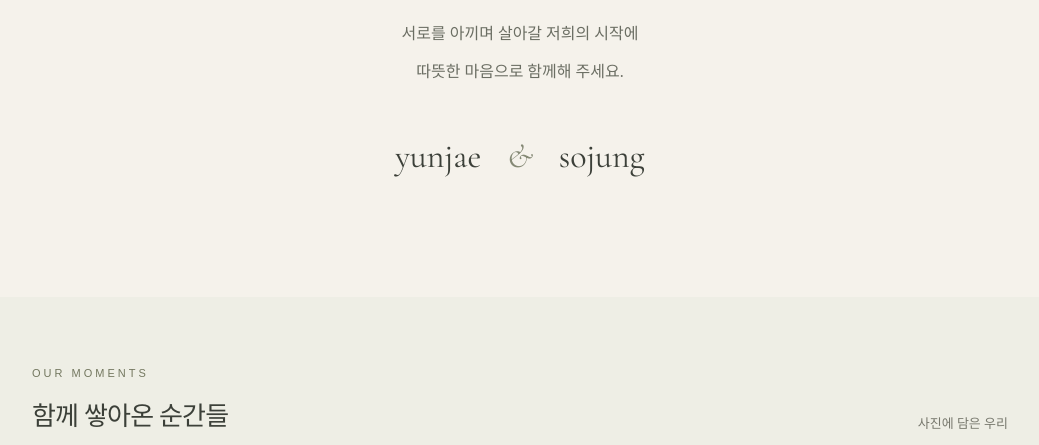
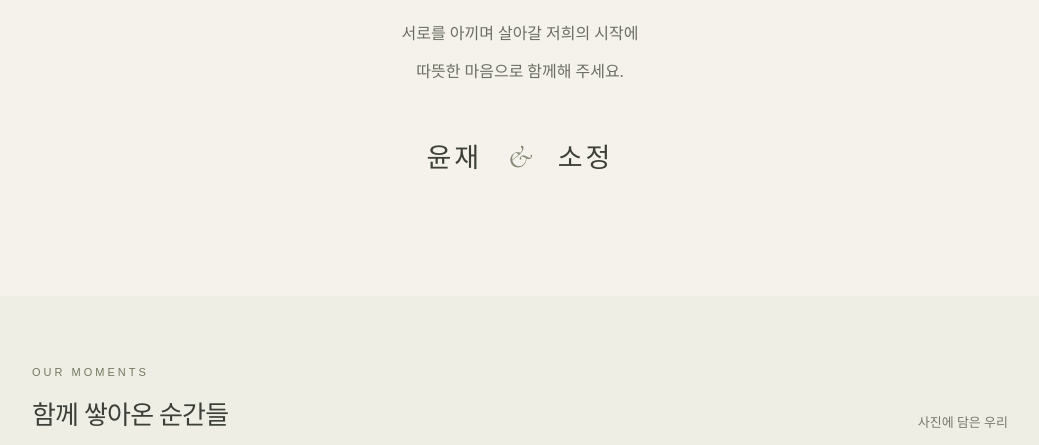
Before and after one commit to yunjae125/yswedding, a website: page public/index.html in a window 1280 px wide. Shown: the part 1140-1585 px from the top of the page, without its empty margins (120-1159 px from the left). Drawn offline with nearby package versions, Linux system fonts and the light colour scheme; no server answers.

Commit message:
Use Korean names in invitation signature

```diff
--- a/public/index.html
+++ b/public/index.html
@@ -34,6 +34,9 @@
 .photo-surface{display:block;width:100%;height:100%;background:center/cover no-repeat;filter:saturate(.6);pointer-events:none}
 .viewer-photo{width:100%;height:100%;background:center/contain no-repeat;pointer-events:none;flex-shrink:0}
 @media(max-width:700px){#cover{height:460px}}
+.signature{font-family:'Noto Serif KR',serif;font-size:27px;font-weight:400;letter-spacing:3px}
+.signature span{font-family:'Cormorant Garamond',serif;font-size:32px;letter-spacing:0;margin:0 16px}
+@media(max-width:700px){.signature{font-size:24px}.signature span{font-size:29px;margin:0 14px}}
 </style>
 </head>
 <body>
@@ -43,7 +46,7 @@
 <div class="hero-copy"><p class="eyebrow">TOGETHER, A NEW CHAPTER</p><h1>yunjae <em>&</em><br>sojung</h1><p class="hero-korean">우리의 모든 계절을 함께</p><p class="hero-date">2027. 04. 24. SAT · 11:00 AM</p><div class="fine-line"></div><p class="hero-note">서로의 오늘이 되어,<br>같은 내일을 걸어가려 합니다.</p><a class="text-link" href="#invitation">초대의 마음</a></div>
 <div class="hero-photo"><div id="cover" role="img" aria-label="햇살 속 두 사람의 웨딩 샘플 사진"></div><span class="photo-label">THE BEGINNING OF OUR FOREVER</span></div>
 </section>
-<section class="invitation" id="invitation"><p class="eyebrow">YOU ARE INVITED</p><h2>소중한 당신을 초대합니다</h2><p>평범한 하루도 함께라서 특별해지는 사람.<br>그 사람과 이제, 한 걸음 더 나아갑니다.</p><p>서로를 아끼며 살아갈 저희의 시작에<br>따뜻한 마음으로 함께해 주세요.</p><div class="signature">yunjae <span>&</span> sojung</div></section>
+<section class="invitation" id="invitation"><p class="eyebrow">YOU ARE INVITED</p><h2>소중한 당신을 초대합니다</h2><p>평범한 하루도 함께라서 특별해지는 사람.<br>그 사람과 이제, 한 걸음 더 나아갑니다.</p><p>서로를 아끼며 살아갈 저희의 시작에<br>따뜻한 마음으로 함께해 주세요.</p><div class="signature">윤재 <span>&amp;</span> 소정</div></section>
 <section class="memories" id="gallery"><div class="gallery-heading"><div><p class="eyebrow">OUR MOMENTS</p><h2>함께 쌓아온 순간들</h2></div><span class="gallery-note">사진에 담은 우리</span></div><div id="photo-grid" class="photo-grid"></div><button class="more" id="more" aria-expanded="false" aria-controls="photo-grid">사진 더보기 <span>+</span></button><p class="sample-note">디자인 미리보기용 샘플 사진입니다.</p></section>
 <section class="details" id="location"><p class="eyebrow">OUR WEDDING DAY</p><h2>함께할 그날</h2><div class="details-grid"><div><span>예식 일시</span><p><time datetime="2027-04-24T11:00:00+09:00">2027년 4월 24일 토요일</time></p><small>오전 11시</small></div><div><span>예식 장소</span><p>군산 스테이 웨딩</p><small>군산스테이호텔 별관 1층</small></div></div>
 <div class="calendar-block"><p class="month-title">April <span>2027</span></p><table class="calendar" aria-label="2027년 4월 달력. 24일 토요일 결혼식"><thead><tr><th scope="col">일</th><th scope="col">월</th><th scope="col">화</th><th scope="col">수</th><th scope="col">목</th><th scope="col">금</th><th scope="col">토</th></tr></thead><tbody id="calendar-days"></tbody></table><p id="countdown" class="countdown"></p><button class="quiet-button" id="save-date">내 캘린더에 일정 저장</button></div><div class="location-block"><p class="eyebrow">LOCATION</p><h2>오시는 길</h2><p class="venue-address">전북특별자치도 군산시 성산면 철새로 56</p><a class="map-link" href="https://map.naver.com/p/search/%EA%B5%B0%EC%82%B0%20%EC%8A%A4%ED%85%8C%EC%9D%B4%20%EC%9B%A8%EB%94%A9" target="_blank" rel="noopener noreferrer">네이버 지도에서 보기</a>
```
